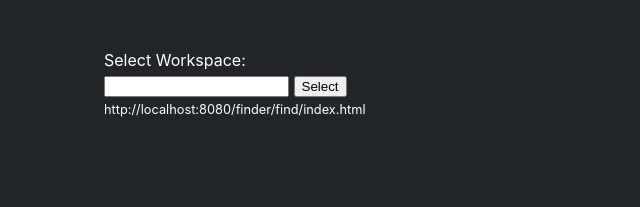
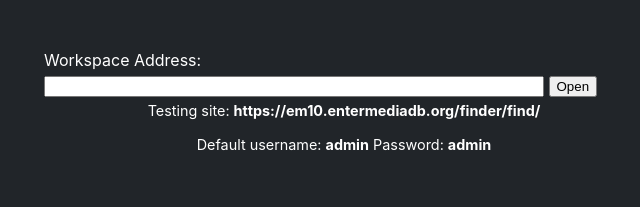
Before and after one commit to entermedia-community/desktop-mediaboat, an Electron app: page electron/src/selectHome.html in a window 1600 px wide. Shown: the whole page, without its empty margins (456-1096 px from the left). Drawn offline with Linux system fonts and the light colour scheme.

Commit message:
installers

```diff
--- a/electron/src/selectHome.html
+++ b/electron/src/selectHome.html
@@ -9,12 +9,15 @@
         </style>
     </head>
     <body>
-        <div style="width: 480px; margin:20px auto; padding:30px;">
+        <div style="width: 600px; margin:20px auto; padding:30px;">
             <form id="selectHomeUrlForm">
-                <label style="margin-bottom: 5px; display: block;">Select Workspace:</label>
-                <input type="text" name="homeUrl" />
-                <input type="submit" value="Select" />
-                <div style="font-size:0.8rem; padding:5px 0;">http://localhost:8080/finder/find/index.html</div>
+                <label style="margin-bottom: 5px; display: block;">Workspace Address:</label>
+                <input type="text" name="homeUrl" style="width:500px;" />
+                <input type="submit" value="Open" />
+                <div style="font-size:0.9rem; padding:5px 0; text-align: center;">
+                   Testing site: <strong>https://em10.entermediadb.org/finder/find/</strong>
+                <br><br>
+            Default username: <strong>admin</strong> Password: <strong>admin</strong></div>
             </form>
         </div>
         <script src="./selectHome.js"></script>
```
Also changed, not shown: electron/package.json (+0 -7 lines), electron/src/index.js (+4 -4 lines).
